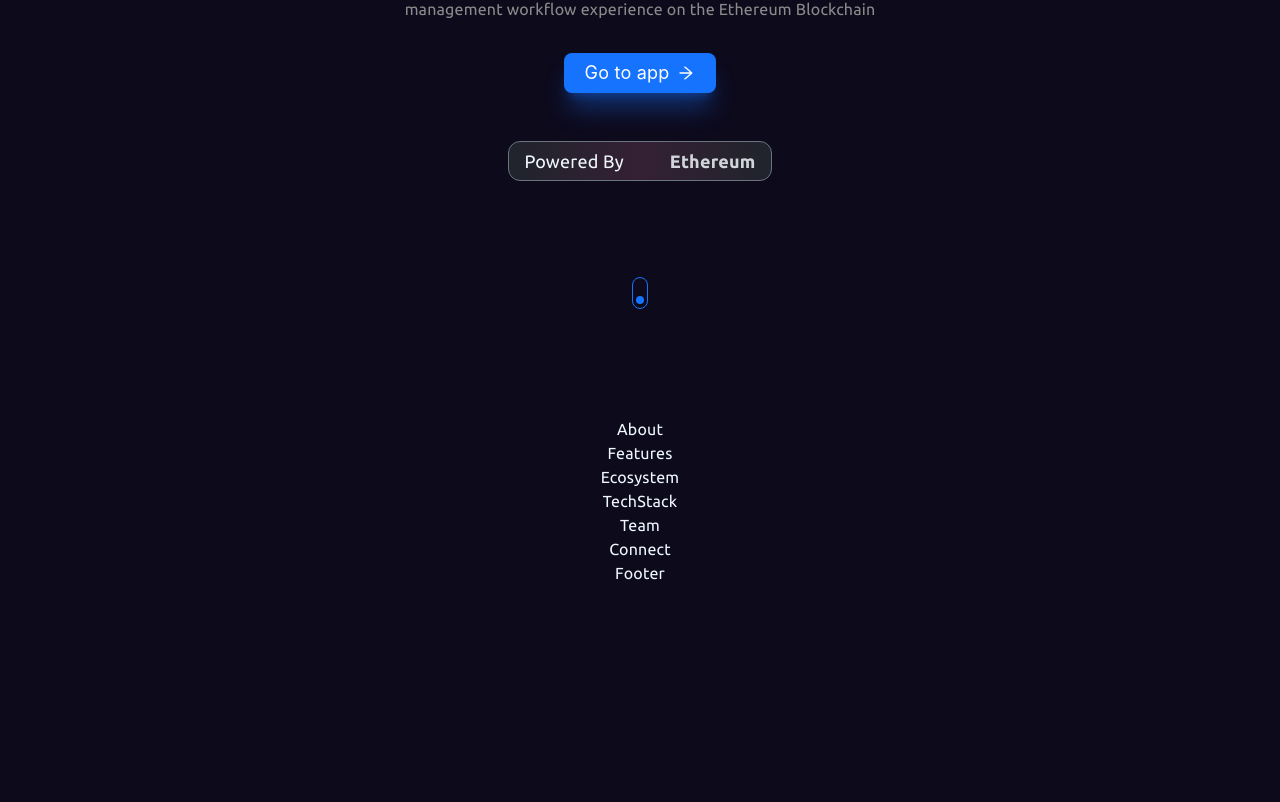
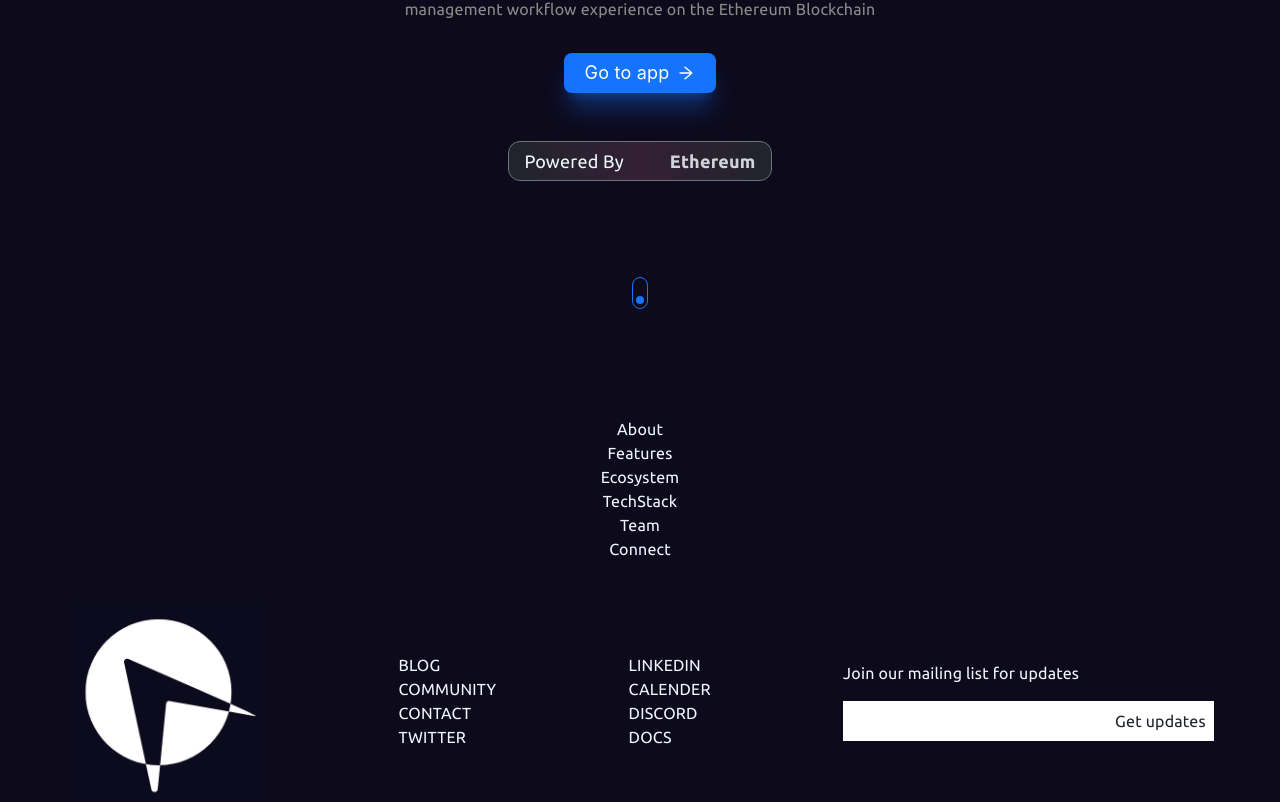
Before and after one commit to AccessVerse/accessverse, a React (Vite) app: page / in a window 1280 px wide. Shown: the part 369-1171 px from the top of the page. Before the commit the page ends 954 px from the top, so only its background shows below. Built offline with nearby package versions, Linux system fonts and the light colour scheme; some icons are missing.

Commit message:
add:footer draft 1

```diff
--- a/src/components/Home/Footer.tsx
+++ b/src/components/Home/Footer.tsx
@@ -1,5 +1,32 @@
+import main from '../../assets/main.png';
+
 function Footer() {
-  return <div>Footer</div>;
+  return (
+    <div className="flex mt-10 w-screen justify-around items-center">
+      <div>
+        <img src={main} alt="main logo" height={200} width={200} />
+      </div>
+      <div className="flex flex-col">
+        <a href="/">BLOG</a>
+        <a href="/">COMMUNITY</a>
+        <a href="/">CONTACT</a>
+        <a href="/">TWITTER</a>
+      </div>
+      <div className="flex flex-col">
+        <a href="/">LINKEDIN</a>
+        <a href="/">CALENDER</a>
+        <a href="/">DISCORD</a>
+        <a href="/">DOCS</a>
+      </div>
+      <div>
+        <p className="mb-4">Join our mailing list for updates</p>
+        <input type="text" className="pl-4 pt-2 pb-2" />
+        <button type="button" className="bg-white text-[#1F232C] p-2">
+          Get updates
+        </button>
+      </div>
+    </div>
+  );
 }
 
 export default Footer;
```
